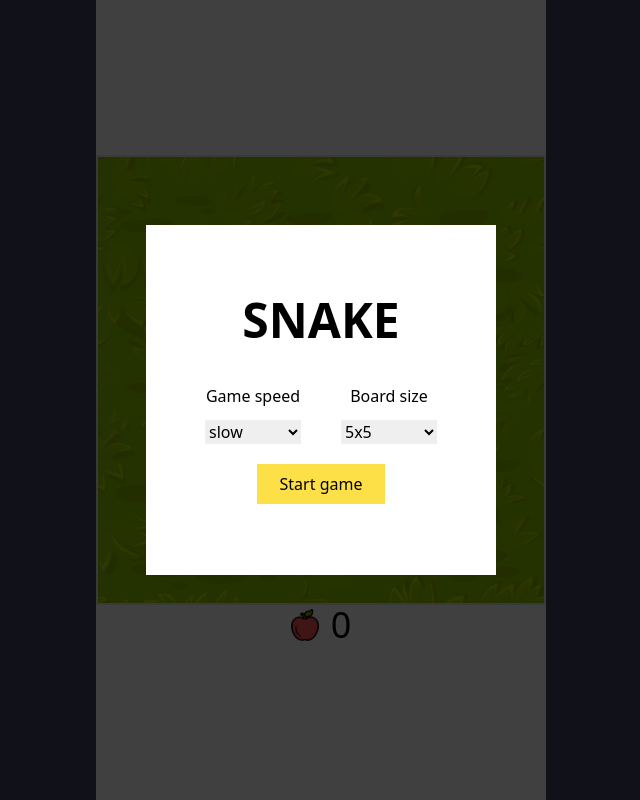
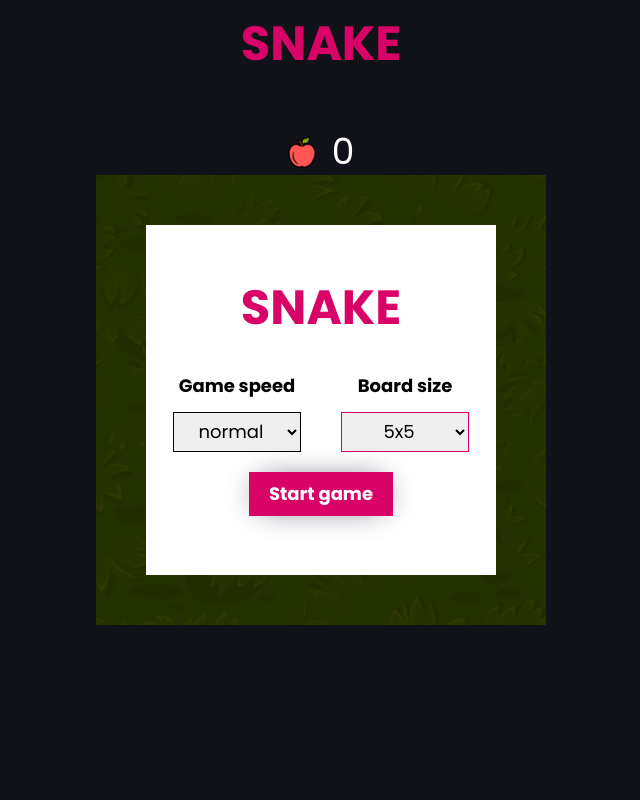
Before and after one commit to McCowsky/Snake, a website: page index.html in a window 1280 px wide. Shown: the whole page, without its empty margins (319-959 px from the left). Drawn offline with Linux system fonts and the light colour scheme.

Commit message:
update types

```diff
--- a/index.html
+++ b/index.html
@@ -8,52 +8,64 @@
     <meta name="description" content="Snake game">
     <meta name="author" content="Mateusz Makowski">
     <meta name="keywords" content="HTML, CSS, TailwindCSS, git, Snake, game, TypeScripit, JS, retro">
+
+    <link rel="preconnect" href="https://fonts.googleapis.com">
+    <link rel="preconnect" href="https://fonts.gstatic.com" crossorigin>
+    <link href="https://fonts.googleapis.com/css2?family=Poppins:wght@400;700;900&display=swap" rel="stylesheet">
     <link rel="stylesheet" href="/dist/output.css">
     <script src="/dist/js/canvas.js" defer></script>
 
     <title>Snake game</title>
 </head>
 
-<body class="h-full bg-[#101119]">
+<body class="h-full bg-[#101119] font-poppins">
     <div
-        class="text-black  bg-white w-full sm:max-w-[450px] h-full sm:h-[100vh] sm:flex sm:flex-col sm:items-center sm:justify-center relative my-0 mx-auto">
-        <div class="w-full aspect-square sm:max-w-[450px] sm:max-h-[450px] ">
-            <canvas id="canvas" class="block border-2 bg-[url('/dist/img/grass.jpg')] bg-cover"></canvas>
+        class="text-black  bg-[#101119] w-full sm:max-w-[450px] h-full sm:h-[100vh] sm:flex sm:flex-col sm:items-center sm:justify-center relative my-0 mx-auto">
+        <div class="w-full aspect-square sm:max-w-[450px] sm:max-h-[450px] relative">
+            <canvas id="canvas" class="block bg-[url('/dist/img/grass.jpg')] bg-cover "></canvas>
+            <div class="flex flex-col-reverse sm:flex-col items-center justify-center gap-16 w-full sm:absolute sm:top-[-155px]
+            ">
+                <h2 class="text-5xl font-bold text-[#D90368]">SNAKE</h2>
+                <div class="flex  items-center gap-4">
+                    <img src="/dist/img/apple.png" alt="apple" class="w-7">
+                    <h3 id="pointBox" class="text-4xl text-white">0</h3>
                 </div>
-        <div class="flex items-center gap-3">
-            <img src="/dist/img/apple.png" alt="apple" class="w-7">
-            <h3 id="pointBox" class="text-4xl">0</h3>
             </div>
-        <!-- <div class="w-full h-full bg-black absolute top-0 hidden" id="gameOver">
-            <h2 class="text-white">GAME OVER</h2>
-        </div> -->
-        <div class="w-full h-full bg-black/75 absolute top-0 text-black flex flex-col items-center justify-center"
-            id="mainMenu">
+
+        </div>
+
+        <div class="w-full h-full  absolute top-0 text-black flex flex-col items-center justify-center" id="mainMenu">
+
+            <div class="w-full h-full sm:h-[450px] sm:w-[450px] bg-black/75 flex flex-col items-center justify-center">
                 <div class="w-[350px] h-[350px] bg-white flex flex-col gap-10 items-center justify-center">
-                <h2 class=" text-5xl font-bold" id="title">SNAKE</h2>
-                <h2 class="hidden text-3xl" id="win">YOU WON</h2>
-                <h2 class="hidden text-3xl" id="gameOver">GAME OVER</h2>
+                    <h2 class=" text-5xl font-bold text-[#D90368]" id="title">SNAKE</h2>
+                    <h2 class="hidden text-4xl font-bold text-[#D90368]" id="win">YOU WON</h2>
+                    <h2 class="hidden text-4xl font-bold text-[#D90368]" id="gameOver">GAME OVER</h2>
                     <form action="" class="flex flex-col gap-5 items-center justify-center">
                         <div class="flex gap-10">
-                        <div class="flex flex-col gap-3 items-center">
-                            <label for="speed">Game speed</label>
-                            <select name="speed" class="w-24" id="speed">
-                                <option value="slow">slow</option>
-                                <option value="normal">normal</option>
-                                <option value="fast">fast</option>
+                            <div class="flex flex-col gap-3 items-center text-lg">
+                                <label for="speed" class="font-bold">Game speed</label>
+                                <select name="speed" class="w-32 h-10 border-[1px] border-black text-center" id="speed">
+                                    <option value="2">slow</option>
+                                    <option value="3" selected="selected">normal</option>
+                                    <option value="5">fast</option>
                                 </select>
                             </div>
-                        <div class="flex flex-col gap-3 items-center">
-
-                            <label for="size">Board size</label>
-                            <select name="size" class="w-24" id="size">
-                                <option value="5">5x5</option>
+                            <div class="flex flex-col gap-3 items-center text-lg">
+                                <label for="size" class="font-bold">Board size</label>
+                                <select name="size" class="w-32 h-10 border-[1px] border-[#D90368] text-center"
+                                    id="size">
+                                    <option value="5" selected="selected">5x5</option>
                                     <option value="7">7x7</option>
+                                    <option value="10">10x10</option>
                                 </select>
                             </div>
                         </div>
-                    <button class="py-2 bg-yellow-300 w-32" id="startButton">Start game</button>
+                        <button
+                            class="py-2 bg-[#D90368] w-36 text-lg shadow-[0_0_30px_-10px_rgba(66,68,90,1)] text-white hover:bg-black font-bold"
+                            id="startButton">Start game</button>
                     </form>
+                </div>
             </div>
         </div>
     </div>
--- a/src/ts/canvas.ts
+++ b/src/ts/canvas.ts
@@ -1,24 +1,58 @@
-// const pointBox = document.getElementById("pointBox") as HTMLParagraphElement;
-// const gameOver = document.getElementById("gameOver") as HTMLHeadingElement;
-// const win = document.getElementById("win") as HTMLHeadingElement;
-// const mainMenu = document.getElementById("mainMenu") as HTMLDivElement;
-// const startButton = document.getElementById("startButton") as HTMLButtonElement;
-
-// const canvas = document.getElementById("canvas") as HTMLCanvasElement;
-// const ctx = canvas.getContext("2d");
-// if (ctx === null) window.alert("refresh page");
-// canvas.style.width = "100%";
-// canvas.style.height = "100%";
-// canvas.width = canvas.offsetWidth;
-// canvas.height = canvas.offsetHeight;
-// const SCREEN_CENTER = { x: canvas.offsetWidth / 2, y: canvas.offsetHeight / 2 };
 type CoordsSizes = {
   x: number;
   y: number;
 };
 
-// let appleImage = new Image();
-// appleImage.src = "../../dist/img/apple.png";
+type FruitElements = {
+  fruitX: number;
+  fruitY: number;
+  stopRandomFruit: boolean;
+  pos: CoordsSizes;
+  size: CoordsSizes;
+  getImage(): void;
+  randomCoords(): void;
+  drawFruit(): void;
+};
+
+type SnakeElements = {
+  pos: CoordsSizes;
+  vel: CoordsSizes;
+  size: CoordsSizes;
+  collision: boolean;
+  drawSnake(): void;
+  moveSnake(): void;
+  update(): void;
+};
+
+type CanvasElements = {
+  canvas: HTMLCanvasElement;
+  ctx: CanvasRenderingContext2D;
+  pointBox: HTMLParagraphElement;
+  gameOver: HTMLHeadingElement;
+  win: HTMLHeadingElement;
+  title: HTMLHeadingElement;
+  mainMenu: HTMLDivElement;
+  startButton: HTMLButtonElement;
+};
+
+type GameElements = {
+  stopGame: boolean;
+  speed: number;
+  grid: number;
+  gridSize: number;
+  spawnPoint: CoordsSizes;
+  keyPress(): void;
+  reset(): void;
+  start(): void;
+  gameOver(): void;
+  win(): void;
+  addPoint(): void;
+  collisionDetect(): void;
+  intersectWithFruit(): void;
+  intersectWithSnake(): void;
+  outOfBoard(): void;
+  animate(): void;
+};
 
 class Canvas {
   canvas: HTMLCanvasElement;
@@ -49,25 +83,45 @@ class Canvas {
 class Game {
   constructor(startButton: HTMLButtonElement) {
     this.animate = this.animate.bind(this);
-
     startButton.addEventListener("click", (e) => {
       e.preventDefault();
       const size = document.getElementById("size") as HTMLSelectElement;
-      console.log(size.value);
-      //this.grid = parseInt(size.value);
-      //this.gridSize = canvas.canvas.offsetWidth / this.grid;
+      const speed = document.getElementById("speed") as HTMLSelectElement;
+
+      this.speed = parseInt(speed.value);
+      this.grid = parseInt(size.value);
+      this.gridSize = canvas.canvas.offsetWidth / this.grid;
+
+      this.spawnPoint = {
+        x: Math.floor(this.grid / 2) * this.gridSize + this.gridSize / 10,
+        y: Math.floor(this.grid / 2) * this.gridSize + this.gridSize / 10,
+      };
+      snakeParts = [
+        new Snake(
+          { x: game.spawnPoint.x, y: game.spawnPoint.y },
+          { x: 0, y: 0 },
+          { x: (game.gridSize * 4) / 5, y: (game.gridSize * 4) / 5 }
+        ),
+      ];
+      fruit = new Fruit(
+        {
+          x: game.gridSize - (game.gridSize * 3) / 4,
+          y: game.gridSize - (game.gridSize * 3) / 4,
+        },
+        { x: game.gridSize / 2, y: game.gridSize / 2 }
+      );
       this.start();
     });
   }
-  stopGame = false;
-  speed = 3;
-  grid = 4;
-  gridSize = canvas.canvas.offsetWidth / this.grid;
-  spawnPoint = {
+  stopGame: boolean = false;
+  speed: number = 3;
+  grid: number = 4;
+  gridSize: number = canvas.canvas.offsetWidth / this.grid;
+  spawnPoint: CoordsSizes = {
     x: Math.floor(this.grid / 2) * this.gridSize + this.gridSize / 10,
     y: Math.floor(this.grid / 2) * this.gridSize + this.gridSize / 10,
   };
-  points = 0;
+  points: number = 0;
   keyPress() {
     window.addEventListener(
       "keyup",
@@ -119,7 +173,6 @@ class Game {
     canvas.pointBox.innerText = this.points.toString();
     canvas.title.classList.add("hidden");
     canvas.win.classList.add("hidden");
-
     canvas.mainMenu.classList.remove("hidden");
     canvas.gameOver.classList.remove("hidden");
   }
@@ -128,7 +181,6 @@ class Game {
     this.points = 0;
     canvas.pointBox.innerText = this.points.toString();
     canvas.title.classList.add("hidden");
-
     canvas.gameOver.classList.add("hidden");
     canvas.win.classList.remove("hidden");
     canvas.mainMenu.classList.remove("hidden");
@@ -139,10 +191,9 @@ class Game {
     if (this.points === Math.pow(this.grid, 2) - 2) game.win();
     canvas.pointBox.innerText = this.points.toString();
     fruit.stopRandomFruit = false;
-
     //SPRAWDZENIE W KTORA STRONE IDZIE WONSZ, A POZNIEJ DODANIE KOLEJNEGO KAWALKA Z PRZECIWNEJ STRONY
-    let snakeX = 0;
-    let snakeY = 0;
+    let snakeX: number = 0;
+    let snakeY: number = 0;
     if (snakeParts[snakeParts.length - 1].vel.x === this.gridSize) {
       snakeX = snakeParts[snakeParts.length - 1].pos.x - this.gridSize;
       snakeY = snakeParts[snakeParts.length - 1].pos.y;
@@ -171,7 +222,6 @@ class Game {
 
   collisionDetect() {
     snakeParts[0].collision = false;
-
     if (
       this.intersectWithFruit(
         snakeParts[0].pos.x,
@@ -230,14 +280,13 @@ class Game {
     canvas.ctx?.clearRect(0, 0, canvas.canvas.width, canvas.canvas.height);
     fruit.drawFruit();
     for (let i = 0; i <= snakeParts.length - 1; i++) {
-      i === 0 ? (canvas.ctx.fillStyle = "#FF0000") : (canvas.ctx.fillStyle = "#000000");
+      i === 0 ? (canvas.ctx.fillStyle = "#D90368") : (canvas.ctx.fillStyle = "#000000");
       snakeParts[i].drawSnake();
     }
     snakeParts[0].moveSnake();
-
     fruit.stopRandomFruit = true;
     this.keyPress();
-    setTimeout(game.animate, 1000 / game.speed);
+    setTimeout(this.animate, 1000 / this.speed);
   }
 }
 
@@ -272,10 +321,11 @@ class Snake {
     snakeParts[0].pos.y += snakeParts[0].vel.y;
   }
 }
+
 class Fruit {
-  fruitX = 0;
-  fruitY = 0;
-  stopRandomFruit = false;
+  fruitX: number = 0;
+  fruitY: number = 0;
+  stopRandomFruit: boolean = false;
   pos: CoordsSizes;
   size: CoordsSizes;
   constructor(pos: CoordsSizes, size: CoordsSizes) {
@@ -302,7 +352,7 @@ class Fruit {
           );
         })
       ) {
-        fruit.drawFruit();
+        this.drawFruit();
       } else return [randomX, randomY];
     } else {
       if (
@@ -315,7 +365,7 @@ class Fruit {
           );
         })
       ) {
-        fruit.drawFruit();
+        this.drawFruit();
       } else return [randomX, randomY];
     }
   }
@@ -336,19 +386,7 @@ class Fruit {
   }
 }
 
-let canvas = new Canvas();
+let canvas: CanvasElements = new Canvas();
 let game = new Game(canvas.startButton);
-let snakeParts: any[] = [
-  new Snake(
-    { x: game.spawnPoint.x, y: game.spawnPoint.y },
-    { x: 0, y: 0 },
-    { x: (game.gridSize * 4) / 5, y: (game.gridSize * 4) / 5 }
-  ),
-];
-let fruit = new Fruit(
-  {
-    x: game.gridSize - (game.gridSize * 3) / 4,
-    y: game.gridSize - (game.gridSize * 3) / 4,
-  },
-  { x: game.gridSize / 2, y: game.gridSize / 2 }
-);
+let snakeParts: SnakeElements[] = [];
+let fruit: FruitElements;
--- a/tailwind.config.js
+++ b/tailwind.config.js
@@ -6,6 +6,9 @@ module.exports = {
       screens: {
         sm: "450px",
       },
+      fontFamily: {
+        poppins: ["Poppins"],
+      },
     },
   },
   plugins: [],
```
Also changed, not shown: dist/js/canvas.js, dist/output.css. Lines whose indentation alone changed are shown as unchanged.
